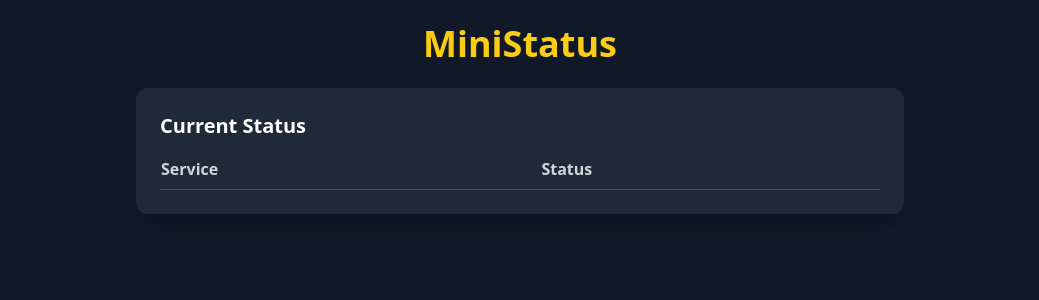
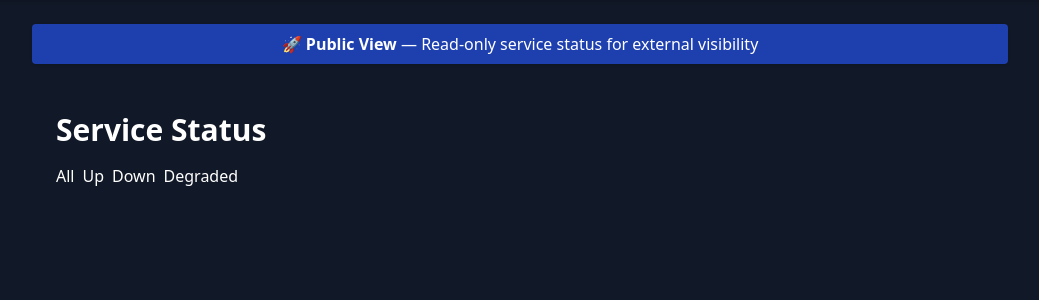
Before and after one commit to LieAndSmile/MiniStatus-MVP, a Flask app: page / in a window 1280 px wide. Shown: the part 60-360 px from the top of the page, without its empty margins (120-1159 px from the left). Run offline with Flask 3, Linux system fonts and the light colour scheme; lists and menus that the app fills with data are empty; some libraries are stand-ins or nearby versions.

Commit message:
feat: add public dashboard view at

```diff
--- a/app/routes/__init__.py
+++ b/app/routes/__init__.py
@@ -2,8 +2,10 @@
 from .api import api_bp
 from .sync import sync_bp
 from .error_handlers import errors_bp
+from .public import public_bp  # ⬅️ Add this line
 
 def register_blueprints(app):
+    app.register_blueprint(public_bp)  # ⬅️ Register public route first for root '/'
     app.register_blueprint(admin_bp)
     app.register_blueprint(api_bp)
     app.register_blueprint(sync_bp)
--- a/app/routes/admin.py
+++ b/app/routes/admin.py
@@ -42,15 +42,32 @@
         if existing:
             flash("Service with that name already exists!", "warning")
         else:
-            new_service = Service(name=name, status=status, description=description, last_updated=datetime.utcnow())
+            new_service = Service(
+                name=name,
+                status=status,
+                description=description,
+                last_updated=datetime.utcnow()
+            )
             db.session.add(new_service)
             db.session.commit()
             flash("Service added!", "success")
 
         return redirect(url_for("admin.admin"))
 
-    services = Service.query.all()
-    return render_template("admin.html", services=services, has_docker=has_docker(), has_systemctl=has_systemctl())
+    filter_status = request.args.get("status")
+    query = Service.query
+    if filter_status in ['up', 'down', 'degraded']:
+        query = query.filter_by(status=filter_status)
+
+    services = query.all()
+
+    return render_template(
+        "admin.html",
+        services=services,
+        has_docker=has_docker(),
+        has_systemctl=has_systemctl(),
+        current_filter=filter_status
+    )
 
 @admin_bp.route("/update/<int:service_id>", methods=["POST"])
 def update_service(service_id):
--- /dev/null
+++ b/app/routes/public.py
@@ -0,0 +1,22 @@
+# app/routes/public.py
+
+from flask import Blueprint, render_template, request
+from app.models import Service
+
+public_bp = Blueprint('public', __name__)
+
+@public_bp.route('/')
+def public_dashboard():
+    status_filter = request.args.get('filter')
+    if status_filter in ['up', 'down', 'degraded']:
+        services = Service.query.filter_by(status=status_filter).all()
+    else:
+        services = Service.query.all()
+
+    status_counts = {
+        'up': Service.query.filter_by(status='up').count(),
+        'down': Service.query.filter_by(status='down').count(),
+        'degraded': Service.query.filter_by(status='degraded').count()
+    }
+
+    return render_template('public/index.html', services=services, counts=status_counts)
--- a/app/templates/base.html
+++ b/app/templates/base.html
@@ -4,9 +4,22 @@
   <meta charset="UTF-8">
   <title>{% block title %}MiniStatus{% endblock %}</title>
   <script src="https://cdn.tailwindcss.com"></script>
+  <script>
+    tailwind.config = {
+      theme: {
+        extend: {
+          colors: {
+            'status-up': '#00e676',
+            'status-down': '#ff3d00',
+            'status-degraded': '#fdd835',
+          }
+        }
+      }
+    }
+  </script>
 </head>
 <body class="bg-gray-900 text-white font-sans">
-  <nav class="bg-gray-800 px-6 py-4 flex justify-between items-center">
+  <nav class="bg-gray-800 px-6 py-4 flex justify-between items-center shadow-md">
     <div class="text-yellow-400 font-bold text-xl">MiniStatus</div>
     <div class="space-x-4 text-white">
       <a href="/" class="hover:underline">Status</a>
@@ -14,7 +27,7 @@
     </div>
   </nav>
 
-  <main class="p-6 max-w-5xl mx-auto">
+  <main class="p-6 max-w-5xl mx-auto space-y-6">
     {% block content %}{% endblock %}
   </main>
 </body>
--- a/app/templates/index.html
+++ b/app/templates/index.html
@@ -1,38 +1,29 @@
-
 {% extends "base.html" %}
 
 {% block title %}Status - MiniStatus{% endblock %}
 
 {% block content %}
-<div class="text-center mb-6">
-  <h1 class="text-4xl font-bold text-yellow-400">MiniStatus</h1>
+<div class="text-center mb-8">
+  <h1 class="text-5xl font-bold text-yellow-400">Service Status</h1>
+  <p class="text-gray-400 mt-2">Live view of all monitored services</p>
 </div>
 
-<div class="bg-gray-800 p-6 rounded-xl shadow-xl max-w-3xl mx-auto">
-  <h2 class="text-xl font-semibold mb-4">Current Status</h2>
-  <table class="w-full table-auto text-left">
-    <thead>
-      <tr class="text-gray-300 border-b border-gray-600">
-        <th class="pb-2">Service</th>
-        <th class="pb-2">Status</th>
-      </tr>
-    </thead>
-    <tbody>
+<div class="grid grid-cols-1 md:grid-cols-2 lg:grid-cols-3 gap-6">
   {% for service in services %}
-        <tr class="border-b border-gray-700">
-          <td class="py-2 font-medium">{{ service.name }}</td>
-          <td class="py-2">
+  <div class="bg-gray-800 p-4 rounded-xl shadow hover:shadow-lg transition duration-200 border border-gray-700">
+    <div class="flex justify-between items-center mb-2">
+      <h2 class="text-lg font-semibold text-white">{{ service.name }}</h2>
       {% if service.status == 'up' %}
-              <span class="bg-green-600 text-white text-sm px-2 py-1 rounded-full">Up</span>
+        <span class="bg-status-up text-black text-xs font-bold px-2 py-1 rounded-full">UP</span>
       {% elif service.status == 'degraded' %}
-              <span class="bg-yellow-500 text-black text-sm px-2 py-1 rounded-full">Degraded</span>
+        <span class="bg-status-degraded text-black text-xs font-bold px-2 py-1 rounded-full">DEGRADED</span>
       {% else %}
-              <span class="bg-red-600 text-white text-sm px-2 py-1 rounded-full">Down</span>
+        <span class="bg-status-down text-white text-xs font-bold px-2 py-1 rounded-full">DOWN</span>
       {% endif %}
-          </td>
-        </tr>
+    </div>
+    <p class="text-gray-300 text-sm">{{ service.description }}</p>
+    <p class="text-gray-500 text-xs mt-2">Last updated: {{ service.last_updated }}</p>
+  </div>
   {% endfor %}
-    </tbody>
-  </table>
 </div>
 {% endblock %}
--- /dev/null
+++ b/app/templates/public/index.html
@@ -0,0 +1,40 @@
+{% extends "base.html" %}
+
+{% block title %}Status Dashboard{% endblock %}
+
+{% block content %}
+<div class="bg-blue-800 text-white text-center py-2 rounded mb-4 shadow">
+  🚀 <strong>Public View</strong> — Read-only service status for external visibility
+</div>
+
+<div class="container mx-auto p-6">
+  <h1 class="text-3xl font-bold mb-4">Service Status</h1>
+
+  <!-- Filter buttons -->
+  <div class="flex gap-2 mb-6">
+    <a href="/?filter=all" class="btn">All</a>
+    <a href="/?filter=up" class="btn">Up</a>
+    <a href="/?filter=down" class="btn">Down</a>
+    <a href="/?filter=degraded" class="btn">Degraded</a>
+  </div>
+
+  <!-- Services grid -->
+  <div class="grid grid-cols-1 md:grid-cols-2 lg:grid-cols-3 gap-4">
+    {% for service in services %}
+    <div class="bg-gray-800 rounded-xl p-4 shadow-md">
+      <div class="text-lg font-semibold">{{ service.name }}</div>
+      <div class="text-sm text-gray-400">{{ service.description or "No description." }}</div>
+      <div class="mt-2">
+        <span class="inline-block px-3 py-1 rounded-full text-sm font-medium
+          {% if service.status == 'up' %}bg-green-600
+          {% elif service.status == 'down' %}bg-red-600
+          {% else %}bg-yellow-500{% endif %}">
+          {{ service.status | capitalize }}
+        </span>
+      </div>
+      <div class="text-xs text-gray-500 mt-2">Last updated: {{ service.updated_at }}</div>
+    </div>
+    {% endfor %}
+  </div>
+</div>
+{% endblock %}
```
Also changed, not shown: app/static/dark.css (added, +87 -0 lines), app/templates/admin.html (+41 -17 lines), CHANGELOG.md. Lines whose indentation alone changed are shown as unchanged.
